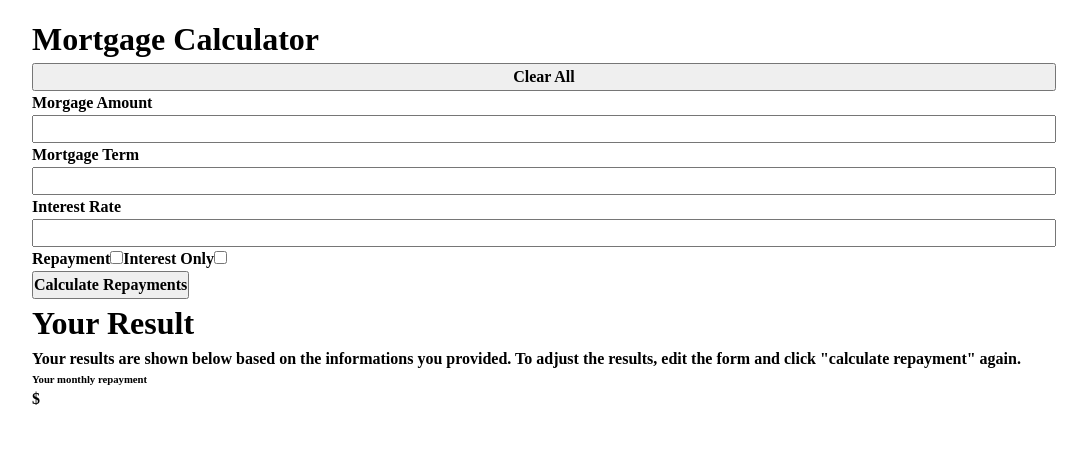
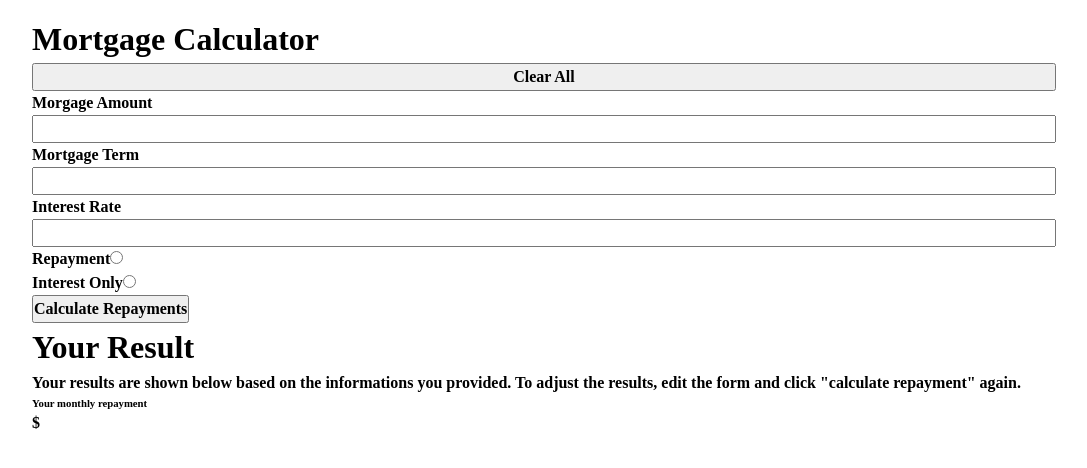
Before and after one commit to Matteonegridev/EquityEase, a React (Vite) app: page / in a window 1280 px wide. Shown: the top 468 px of the page, without its empty margins (96-1183 px from the left). Built offline with nearby package versions, Linux system fonts and the light colour scheme.

Commit message:
made inputs work

```diff
--- a/src/App.tsx
+++ b/src/App.tsx
@@ -1,3 +1,4 @@
+import { useState } from "react";
 import FormApp from "./components/Form/FormApp";
 import MortgageInput from "./components/Mortgage-Input/MortgageInput";
 import MortgageSelect from "./components/Mortgage-Select/MortgageSelect";
@@ -5,13 +6,63 @@ import Result from "./components/Result/Result";
 import SubmitButton from "./components/Submit-Button/SubmitButton";
 
 function App() {
+  const [inputValue, setInputValue] = useState({
+    amount: "",
+    term: "",
+    rate: "",
+    type: "",
+  });
+
+  const handleChange = (e: React.ChangeEvent<HTMLInputElement>) => {
+    const { name, value } = e.target;
+
+    setInputValue((prev) => ({
+      ...prev,
+      [name]: value,
+    }));
+  };
+
   return (
     <div>
       <FormApp>
-        <MortgageInput text="Morgage Amount" />
-        <MortgageInput text="Mortgage Term" />
-        <MortgageInput text="Interest Rate" />
-        <MortgageSelect />
+        <MortgageInput
+          id="amount"
+          value={inputValue.amount}
+          onChange={handleChange}
+          text="Morgage Amount"
+          name="amount"
+        />
+        <MortgageInput
+          id="term"
+          value={inputValue.term}
+          onChange={handleChange}
+          text="Mortgage Term"
+          name="term"
+        />
+        <MortgageInput
+          id="rate"
+          value={inputValue.rate}
+          onChange={handleChange}
+          text="Interest Rate"
+          name="rate"
+          min="0"
+          max="100"
+          step="0.01"
+        />
+        <MortgageSelect
+          id="repayment"
+          text="Repayment"
+          value="repayment"
+          check={inputValue.type === "repayment"}
+          onChange={handleChange}
+        />
+        <MortgageSelect
+          id="interest"
+          text="Interest Only"
+          value="interest"
+          check={inputValue.type === "interest"}
+          onChange={handleChange}
+        />
         <SubmitButton text="Calculate Repayments" />
         <Result />
       </FormApp>
--- a/src/components/Mortgage-Input/MortgageInput.tsx
+++ b/src/components/Mortgage-Input/MortgageInput.tsx
@@ -5,17 +5,13 @@ type InputProps = ComponentProps<"input"> & {
   text: string;
 };
 
-function MortgageInput({ text }: InputProps) {
+function MortgageInput({ text, id, ...rest }: InputProps) {
   return (
     <>
-      <label className="form__label">{text}</label>
-      <input
-        defaultValue=""
-        min="1"
-        className="form__input"
-        type="number"
-        required
-      />
+      <label htmlFor={id} className="form__label">
+        {text}
+      </label>
+      <input {...rest} className="form__input" type="number" required id={id} />
     </>
   );
 }
--- a/src/components/Mortgage-Select/MortgageSelect.tsx
+++ b/src/components/Mortgage-Select/MortgageSelect.tsx
@@ -1,23 +1,26 @@
-function MortgageSelect() {
+type Props = {
+  check: boolean;
+  text: string;
+  id: string;
+  value: string;
+  onChange: React.ChangeEventHandler<HTMLInputElement>;
+};
+
+function MortgageSelect({ check, text, id, onChange, value }: Props) {
   return (
     <div className="form__select">
-      <label className="form__select--label" htmlFor="repayment">
-        Repayment
+      <label htmlFor={id} className="form__select--label">
+        {text}
       </label>
       <input
+        id={id}
         className="form__select--input"
-        name="repayment"
-        type="checkbox"
+        type="radio"
+        checked={check}
         required
-      />
-      <label className="form__select--label" htmlFor="interest">
-        Interest Only
-      </label>
-      <input
-        className="form__select--input"
-        name="interest"
-        type="checkbox"
-        required
+        onChange={onChange}
+        value={value}
+        name="type"
       />
     </div>
   );
```
